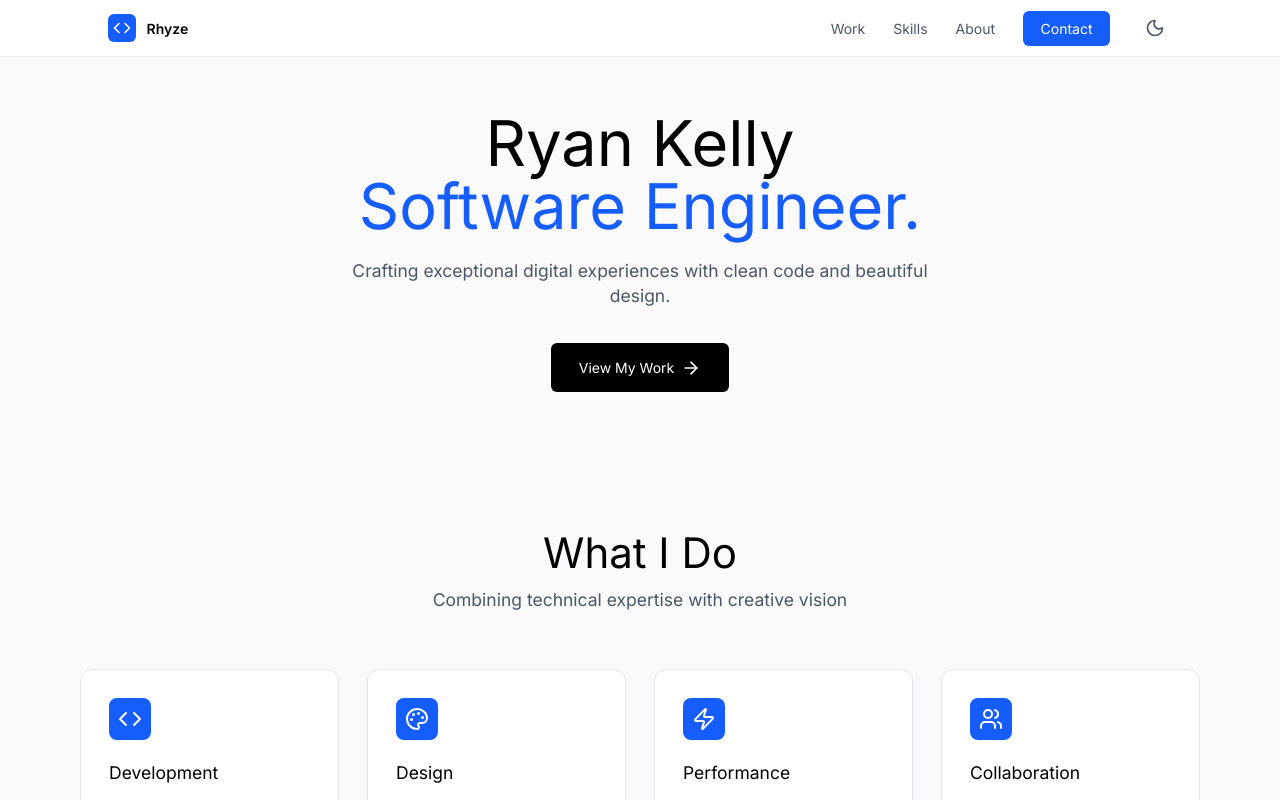
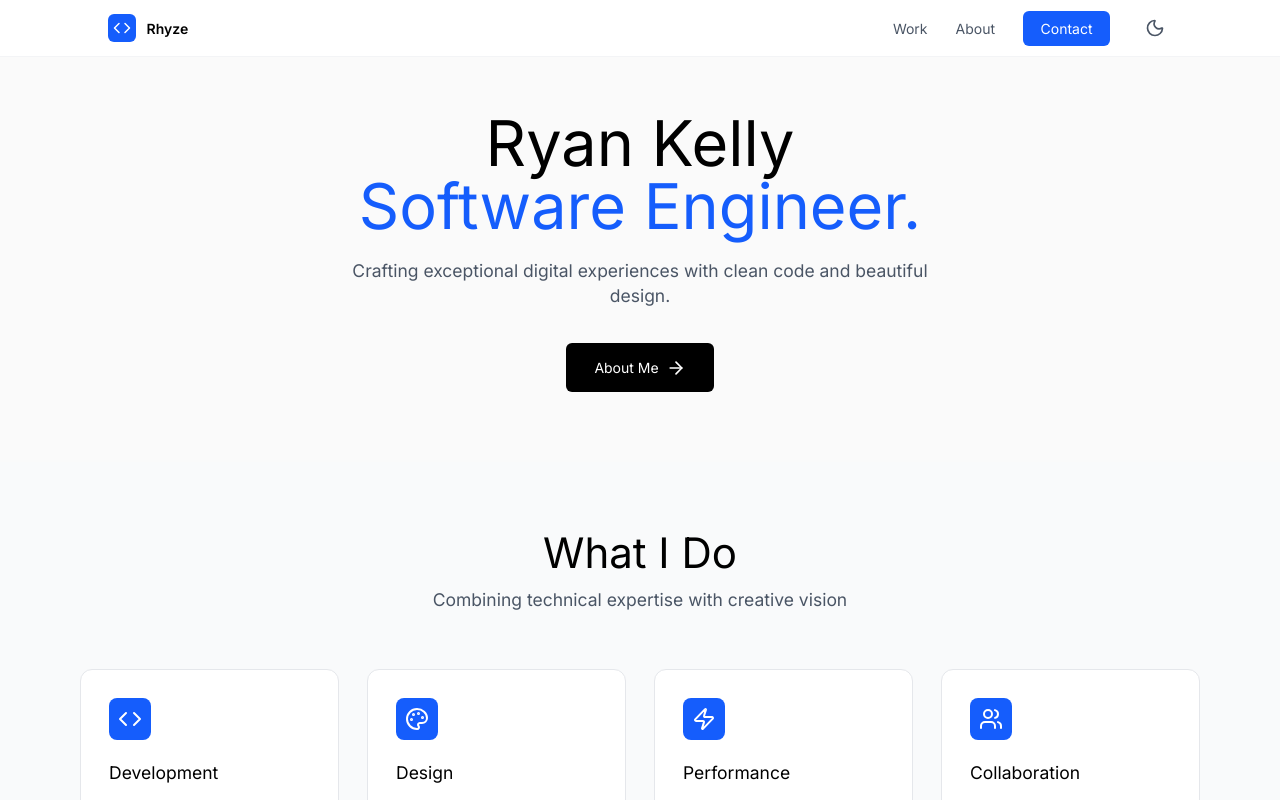
Before and after one commit to whos-ryan/CV_Site, a React (Vite) app: page / in a window 1280 px wide. Shown: the top 800 px of the page. Built offline with nearby package versions, Linux system fonts and the light colour scheme.

Commit message:
feat: update navigation and links with smooth scrolling
Change Hero button to "About Me" link, add target to project links, remove Skills links, and enable smooth scrolling.

Co-authored-by: ryan <148011838+whos-ryan@users.noreply.github.com>

```diff
--- a/src/components/Footer.tsx
+++ b/src/components/Footer.tsx
@@ -3,7 +3,6 @@ import { Link } from 'react-router-dom';
 
 const footerNavLinks = [
   { label: 'Work', href: '/#work', isRoute: false },
-  { label: 'Skills', href: '/#skills', isRoute: false },
   { label: 'About', href: '/about', isRoute: true },
   { label: 'Contact', href: '/contact', isRoute: true },
 ];
--- a/src/components/Hero.tsx
+++ b/src/components/Hero.tsx
@@ -1,4 +1,5 @@
 import { ArrowRight } from 'lucide-react';
+import { Link } from 'react-router-dom';
 import { useTypingEffect } from '../hooks/useTypingEffect';
 
 export function Hero() {
@@ -28,10 +29,10 @@ export function Hero() {
 
           </p>
           <div className="flex flex-col sm:flex-row gap-4 justify-center">
-            <button className="px-8 py-4 bg-black dark:bg-white text-white dark:text-black rounded-md hover:bg-gray-800 dark:hover:bg-gray-100 transition-colors flex items-center justify-center gap-2">
-              View My Work
+            <Link to="/about" className="px-8 py-4 bg-black dark:bg-white text-white dark:text-black rounded-md hover:bg-gray-800 dark:hover:bg-gray-100 transition-colors flex items-center justify-center gap-2">
+              About Me
               <ArrowRight size={20} />
-            </button>
+            </Link>
           </div>
         </div>
       </div>
--- a/src/components/Navigation.tsx
+++ b/src/components/Navigation.tsx
@@ -30,15 +30,6 @@ export function Navigation() {
             ) : (
               <Link to="/#work" className="text-gray-600 dark:text-gray-300 hover:text-black dark:hover:text-white transition-colors">
                 Work
-              </Link>
-            )}
-            {isHome ? (
-              <a href="#skills" className="text-gray-600 dark:text-gray-300 hover:text-black dark:hover:text-white transition-colors">
-                Skills
-              </a>
-            ) : (
-              <Link to="/#skills" className="text-gray-600 dark:text-gray-300 hover:text-black dark:hover:text-white transition-colors">
-                Skills
               </Link>
             )}
             <Link to="/about" className="text-gray-600 dark:text-gray-300 hover:text-black dark:hover:text-white transition-colors">
@@ -87,15 +78,6 @@ export function Navigation() {
                   Work
                 </Link>
               )}
-              {isHome ? (
-                <a href="#skills" onClick={() => setIsOpen(false)} className="text-gray-600 dark:text-gray-300 hover:text-black dark:hover:text-white transition-colors">
-                  Skills
-                </a>
-              ) : (
-                <Link to="/#skills" onClick={() => setIsOpen(false)} className="text-gray-600 dark:text-gray-300 hover:text-black dark:hover:text-white transition-colors">
-                  Skills
-                </Link>
-              )}
               <Link to="/about" onClick={() => setIsOpen(false)} className="text-gray-600 dark:text-gray-300 hover:text-black dark:hover:text-white transition-colors">
                 About
               </Link>
--- a/src/components/Projects.tsx
+++ b/src/components/Projects.tsx
@@ -45,6 +45,8 @@ export function Projects() {
             <a
               key={index}
               href={project.href}
+              target="_blank"
+              rel="noopener noreferrer"
               className="group block bg-white dark:bg-gray-900 rounded-xl border border-gray-200 dark:border-gray-700 overflow-hidden hover:border-blue-600 dark:hover:border-blue-500 transition-colors"
             >
               <div className="aspect-video bg-gray-100 dark:bg-gray-800 relative overflow-hidden">
--- a/src/styles/globals.css
+++ b/src/styles/globals.css
@@ -89,5 +89,6 @@
 
   html {
     @apply text-sm font-sans;
+    scroll-behavior: smooth;
   }
 }
```
